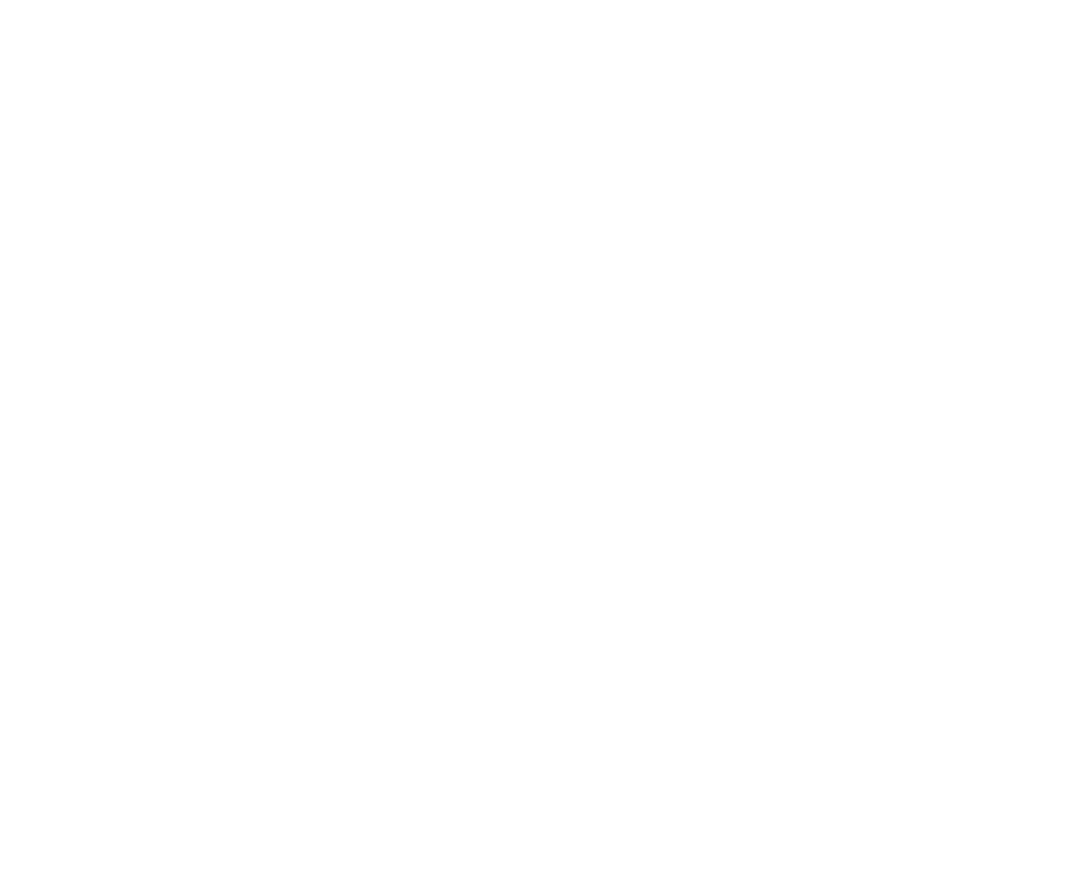
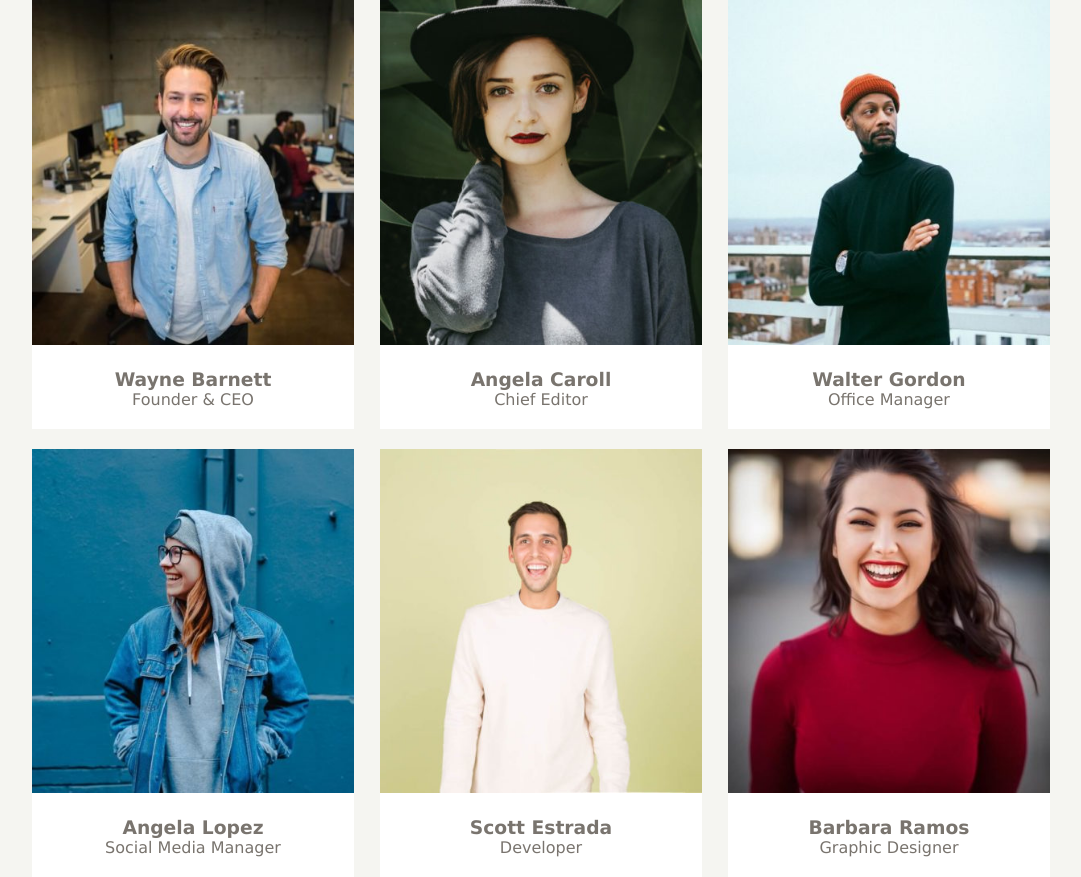
Before and after one commit to TuriniMattia/js-our-team, a plain HTML site: page index.html in a window 1280 px wide. Shown: the whole page, without its empty margins (99-1180 px from the left). Before the commit the page ends 800 px from the top, so only its background shows below. Drawn offline with Linux system fonts and the light colour scheme.

Commit message:
[add]finish

```diff
--- a/app.js
+++ b/app.js
@@ -1,39 +1,50 @@
-
-
 const teamMember = [
     {
         name: "Wayne Barnett",
         role: "Founder & CEO",
-        photo : `./img/wayne-barnett-founder-ceo.jpg`,
+        photo: `./img/wayne-barnett-founder-ceo.jpg`,
     },
     {
         name: "Angela Caroll",
         role: "Chief Editor",
-        photo : `./img/angela-caroll-chief-editor.jpg`,
+        photo: `./img/angela-caroll-chief-editor.jpg`,
     },
     {
         name: "Walter Gordon",
         role: "Office Manager	",
-        photo : `./img/walter-gordon-office-manager.jpg`,
+        photo: `./img/walter-gordon-office-manager.jpg`,
     },
     {
         name: "Angela Lopez",
         role: "Social Media Manager",
-        photo : `./img/angela-lopez-social-media-manager.jpg`,
+        photo: `./img/angela-lopez-social-media-manager.jpg`,
     },
     {
         name: "Scott Estrada",
         role: "Developer",
-        photo : `./img/scott-estrada-developer.jpg`,
+        photo: `./img/scott-estrada-developer.jpg`,
     },
     {
         name: "Barbara Ramos",
         role: "Graphic Designer",
-        photo : `./img/barbara-ramos-graphic-designer.jpg`,
+        photo: `./img/barbara-ramos-graphic-designer.jpg`,
     },
+]
 
 
 
-]
+console.log(teamMember)
 
-console.log(teamMember)
+const imgContainer = document.querySelector(".img-container")
+
+for (let i = 0; i < teamMember.length; i++) {
+    let teamUser = teamMember[i]
+    imgContainer.innerHTML +=
+        `<div class="team-member">
+    <img src="${teamUser.photo}" alt="">
+    <div class="team-footer">
+        <h3>${teamUser.name}</h3>
+        <p>${teamUser.role}</p>
+    </div>
+    </div>`
+}
--- a/index.html
+++ b/index.html
@@ -1,10 +1,13 @@
 <!DOCTYPE html>
 <html lang="en">
+
 <head>
     <meta charset="UTF-8">
     <meta name="viewport" content="width=device-width, initial-scale=1.0">
+    <link rel="stylesheet" href="style.css">
     <title>Document</title>
 </head>
+
 <body>
     <header>
 
@@ -19,9 +22,11 @@
     </main>
     <footer>
 
+
     </footer>
 
 
 
     <script src="./app.js"></script>
+
 </html>
--- a/style.css
+++ b/style.css
@@ -1,5 +1,34 @@
-*{
+* {
     padding: 0;
     margin: 0 auto;
     box-sizing: border-box;
 }
+
+body {
+    background-color: rgb(245, 245, 241)
+}
+
+.img-container {
+    width: 80vw;
+    display: flex;
+    flex-direction: row;
+    justify-content: space-between;
+    flex-wrap: wrap;
+    gap: 20px;
+
+}
+
+.team-member {
+    width: calc((100% / 3) - 20px);
+    text-align: center;
+    background-color: white;
+}
+.team-member > .team-footer {
+    padding: 20px;
+    color: rgb(121, 116, 110);
+    font-family: Verdana, Geneva, Tahoma, sans-serif;
+}
+
+.team-member > img {
+    width: 100%;
+}
```
